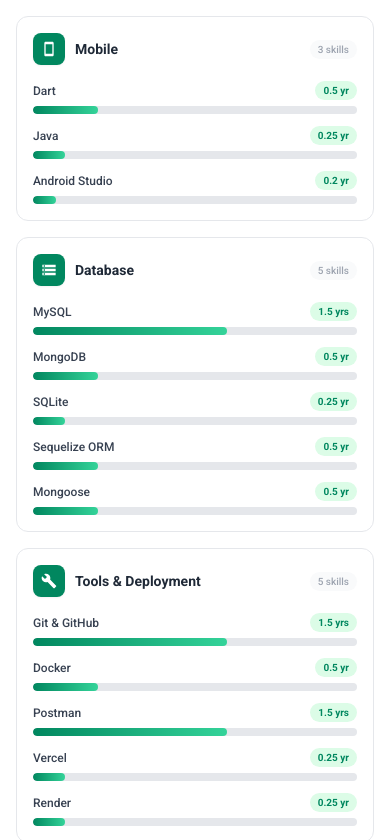
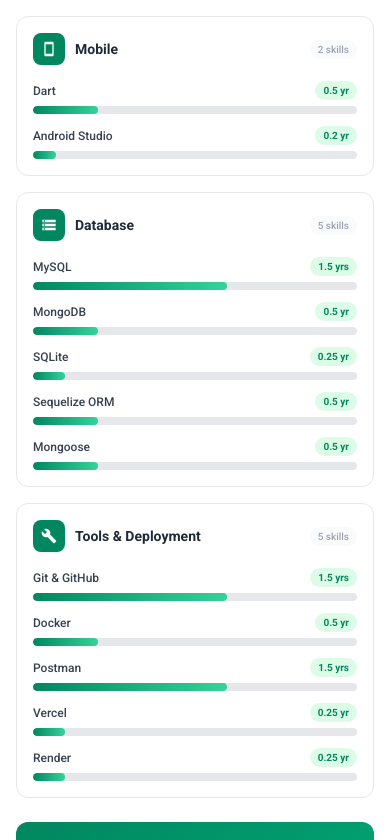
Before and after one commit to Madrigal-Carl/Portfolio, a React (Vite) app: page / in a window 390 px wide. Shown: the part 1659-2499 px from the top of the page. Built offline with nearby package versions, Linux system fonts and the light colour scheme; no server answers; a web font is replaced by a local one.

Commit message:
removed java in mobile skills

```diff
--- a/src/constants/skills.js
+++ b/src/constants/skills.js
@@ -46,7 +46,6 @@
     icon: MdSmartphone,
     skills: [
       { name: "Dart", months: 6, label: "0.5 yr" },
-      { name: "Java", months: 3, label: "0.25 yr" },
       { name: "Android Studio", months: 2, label: "0.2 yr" },
     ],
   },
```
